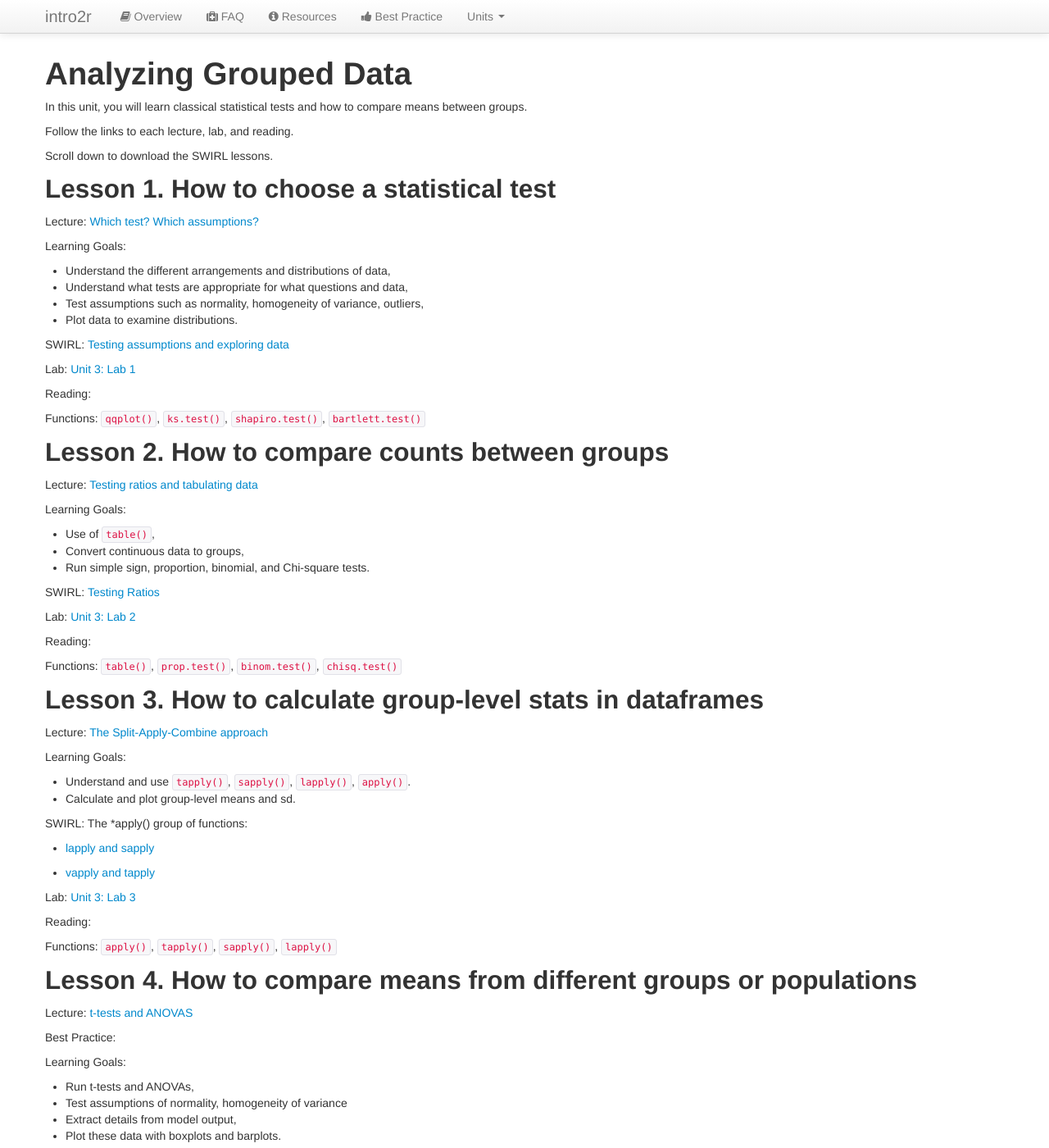
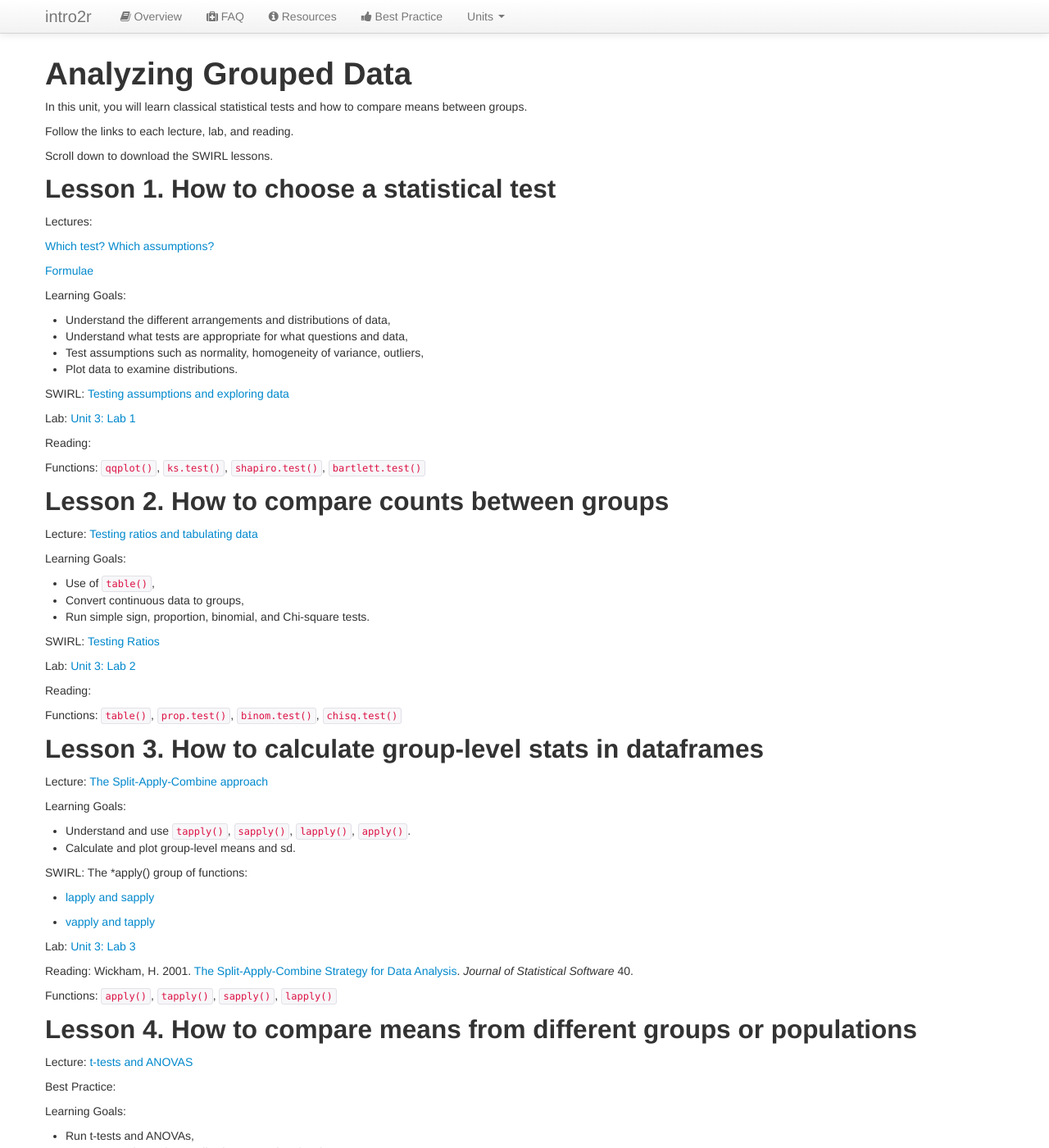
Before and after one commit to intro2r/intro2r, a Jekyll site: the page built from unit3/index.md, in a window 1280 px wide and 1400 px high. Shown: the whole window at 82% size. Built offline with Jekyll 4.4.1, drawn with Linux system fonts in a browser that asks for light colours.

Commit message:
Update index.md

```diff
--- a/unit3/index.md
+++ b/unit3/index.md
@@ -14,7 +14,11 @@ Scroll down to download the SWIRL lessons.
 
 ## Lesson 1. How to choose a statistical test
 
-Lecture: [Which test? Which assumptions?](../unit3/which-test.html)
+Lectures:
+
+[Which test? Which assumptions?](../unit3/which-test.html)
+
+[Formulae](../unit3/formulae.html)
 
 Learning Goals:
 
@@ -67,7 +71,7 @@ SWIRL: The *apply() group of functions:
 
 Lab: [Unit 3: Lab 3](../unit3/labs.html)
 
-Reading:
+Reading: Wickham, H. 2001. [The Split-Apply-Combine Strategy for Data Analysis](https://www.jstatsoft.org/article/view/v040i01/v40i01.pdf). *Journal of Statistical Software* 40.
 
 Functions: `apply()`, `tapply()`, `sapply()`, `lapply()`
 
```
